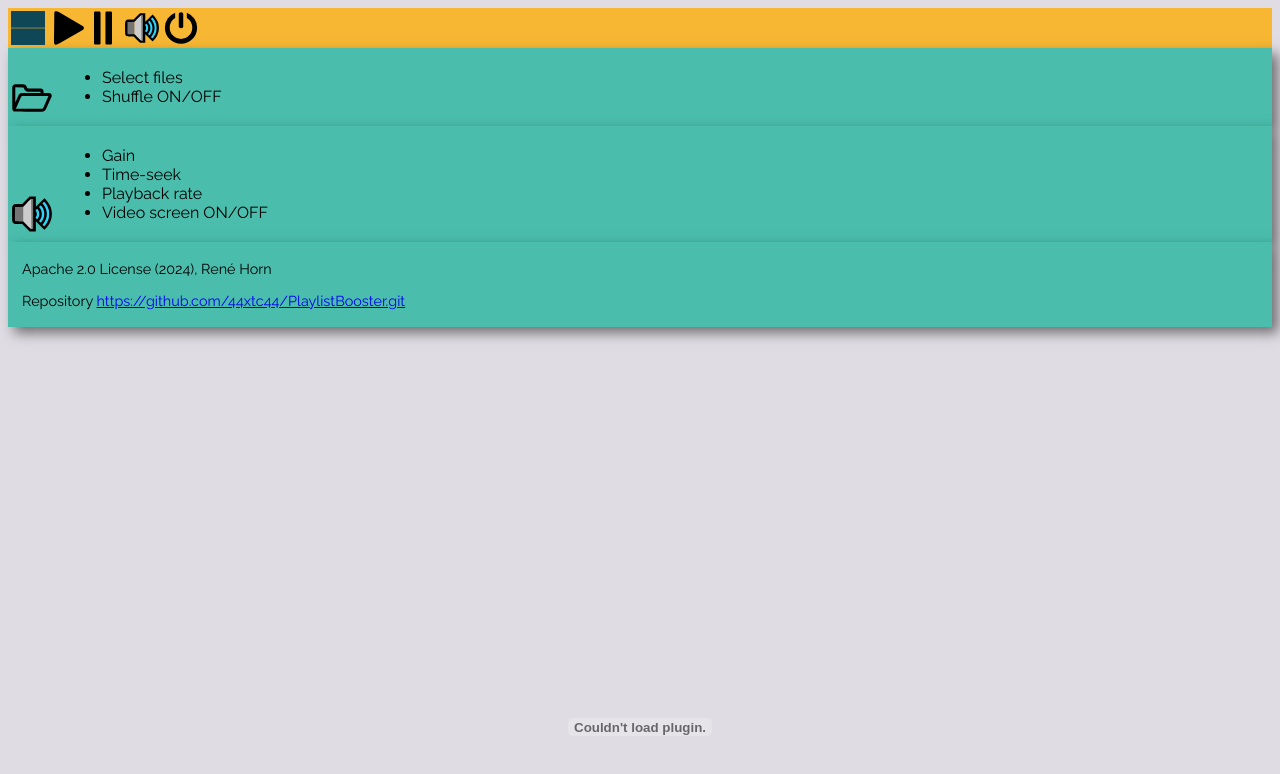
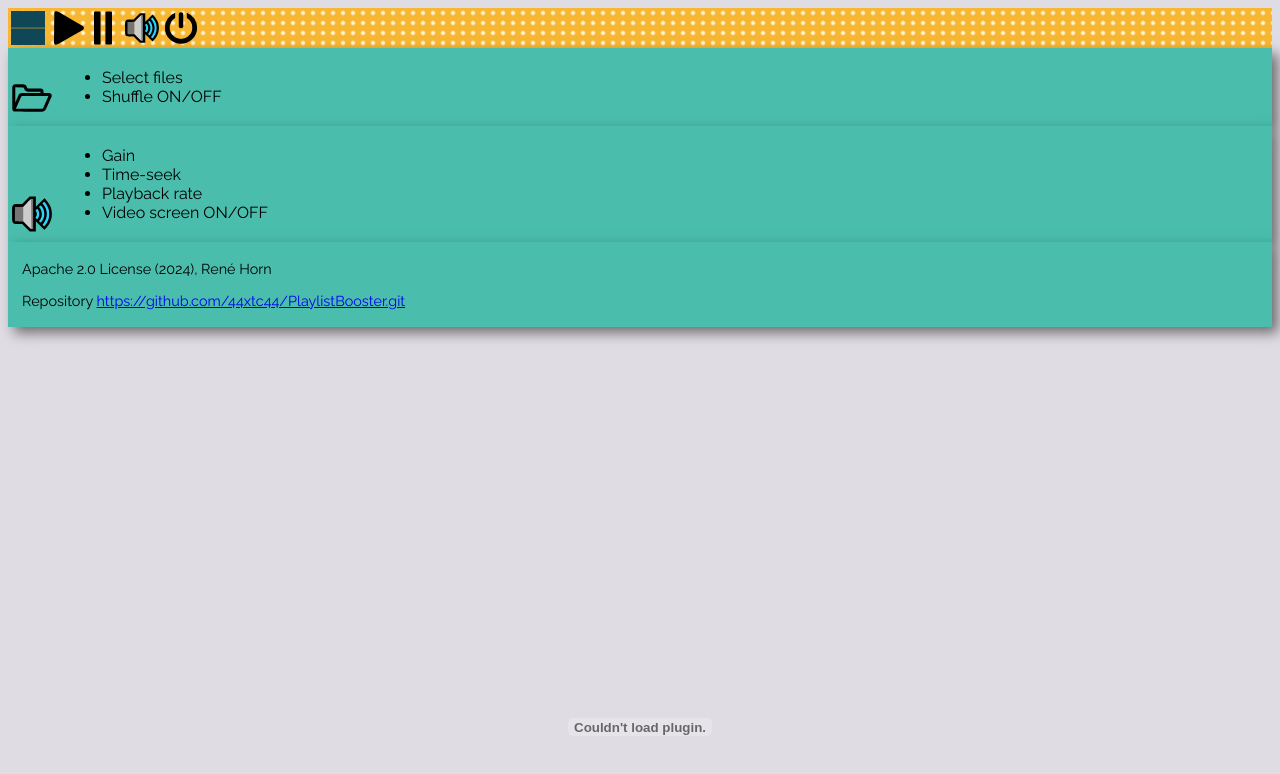
Before and after one commit to 44xtc44/PlaylistBooster, a browser extension: page playlistShuffleBooster.html in a window 1280 px wide. Drawn offline with Linux system fonts and the light colour scheme.

Commit message:
prettify button background

```diff
--- a/static/css/style.css
+++ b/static/css/style.css
@@ -28,7 +28,12 @@ video {
 #divPlayButtons {
   display: block;
   color: black;
+  /* background for buttons, can play with */
+  background-image: radial-gradient(Cornsilk 0%, transparent 40%),
+  radial-gradient(Cornsilk 0%, transparent 40%);
   background-color: #f7b733;
+  background-position: top left, 50px 50px;
+  background-size: 10px 10px;
 }
 #divRunMenu {
   display: none;
```
